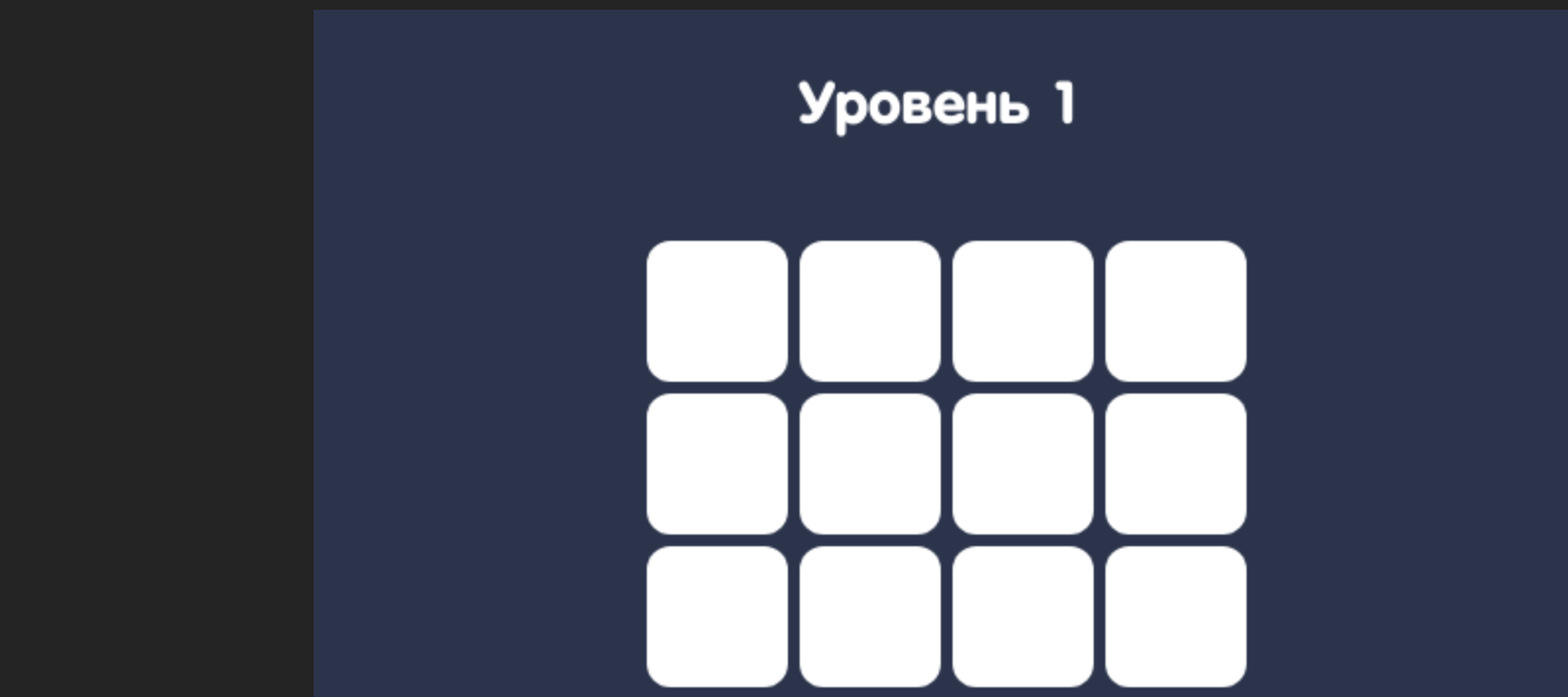
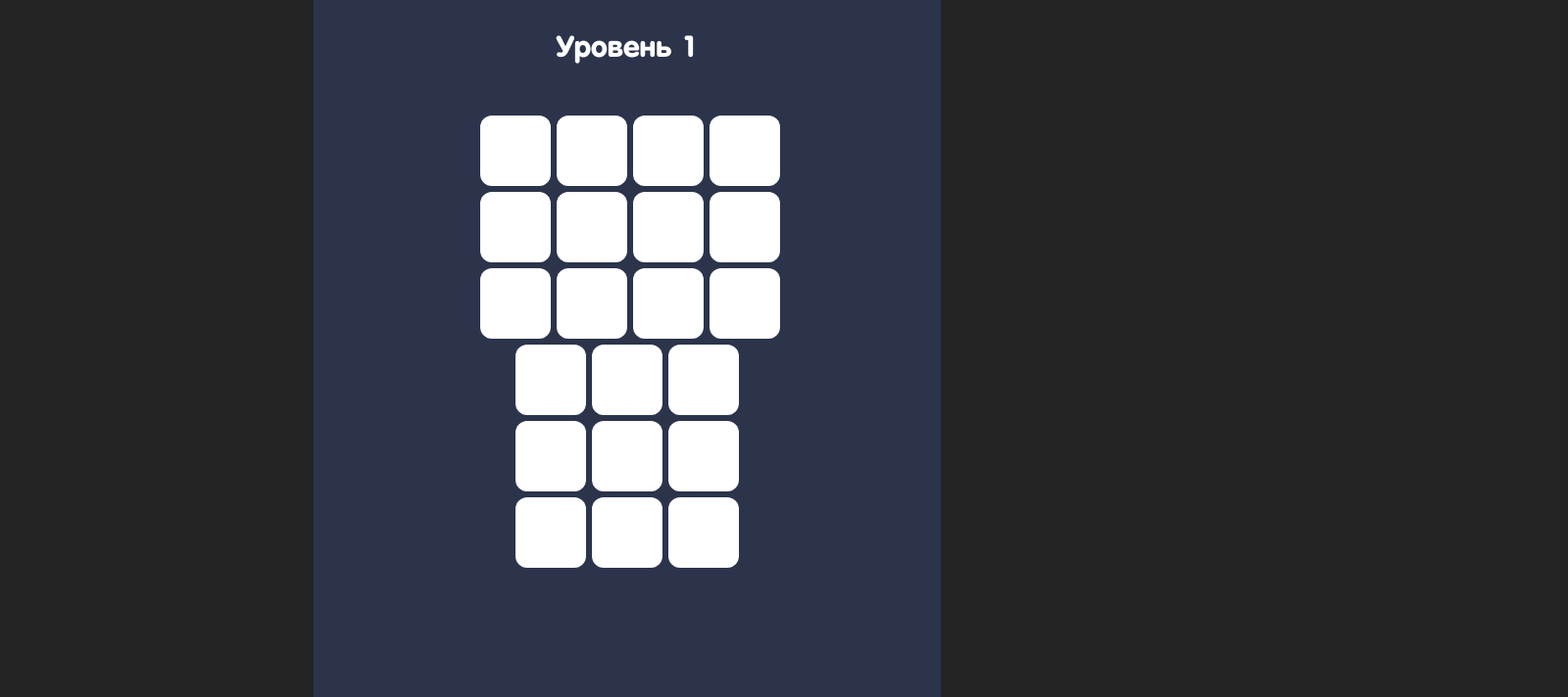
Before and after one commit to IvanKirik/game_words, a website built with Vite: page index.html in a window 1280 px wide. Shown: the top 712 px of the page at 98% size, 1600 px wide, since content can reach past the window. Built offline with nearby package versions, Linux system fonts and the light colour scheme.

Commit message:
Fixed adaptive

```diff
--- a/src/style.css
+++ b/src/style.css
@@ -30,20 +30,17 @@ body {
 #app {
   max-width: 1280px;
   margin: 0 auto;
-  padding: 2rem;
   text-align: center;
 }
 
 #canvas {
   background-color: #2B344B;
-  position: absolute;
-  top: 10px;
-  left: calc(50% - 320px);
 }
 
 @media (hover: none) {
   #canvas {
     width: 100%;
+    height: 100%;
   }
 }
 
```
